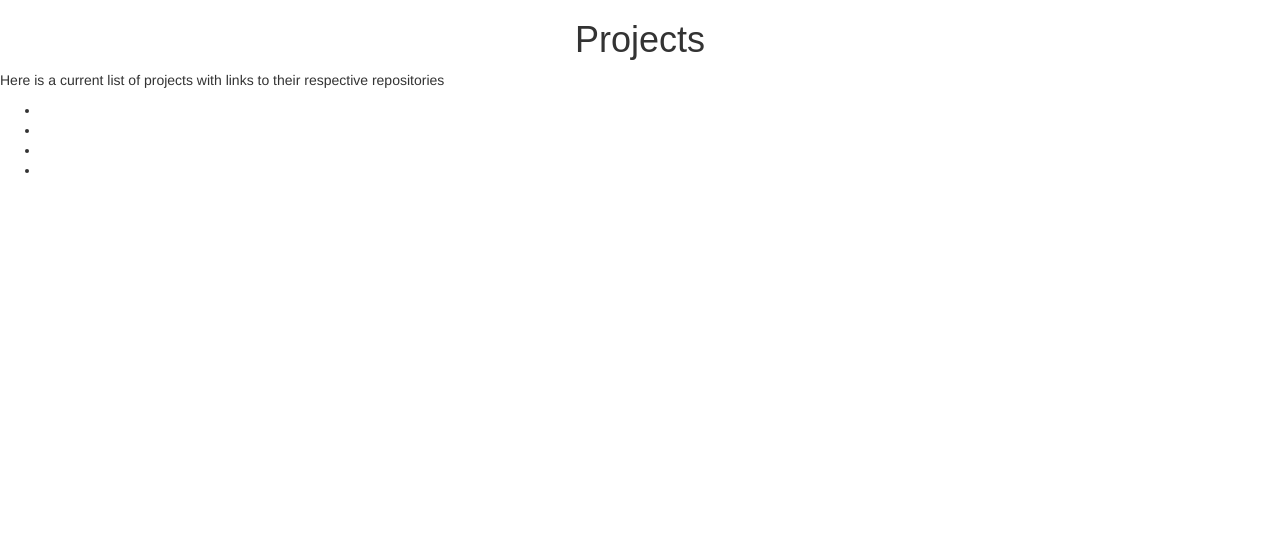
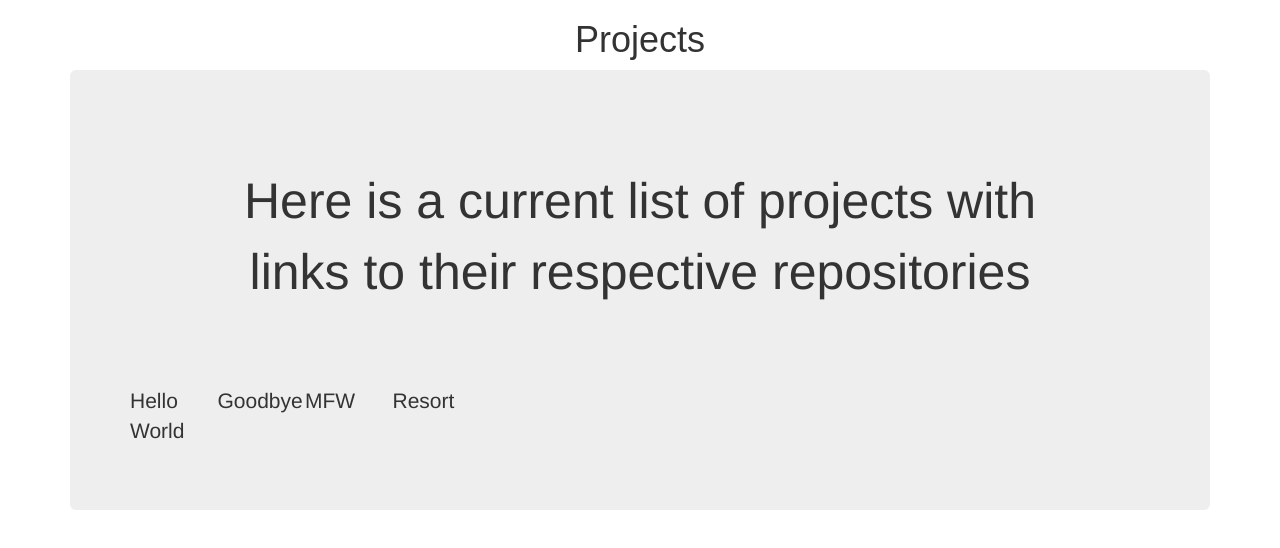
Before and after one commit to 3t8U/portfolio, a plain HTML site: page projects.html in a window 1280 px wide. Drawn offline with Linux system fonts and the light colour scheme.

Commit message:
add columns & rows to projects page

```diff
--- a/css/styles.css
+++ b/css/styles.css
@@ -7,3 +7,9 @@
  image-orientation: center;
 
 }
+
+#Infointro {
+  text-align: center;
+  font-size: 50px
+
+}
--- a/projects.html
+++ b/projects.html
@@ -11,14 +11,49 @@
     <h1 id="myheader">Projects</h1>
 
   <body>
-    <p>Here is a current list of projects with links to their respective repositories</p>
 
-    <ul>
-      <li></li>
-      <li></li>
-      <li></li>
-      <li></li>
-    </ul>
+    <div class="container">
+      <div class="jumbotron">
+        <div class="container">
+          <div class="jumbotron"
+          <h2 id="Infointro">Here is a current list of projects with links to their respective repositories</h2>
+          </div>
+        </div>
+
+<div class="row">
+  <div class="col-sm-1">
+    <p>Hello World</p>
+  </div>
+
+  <div class="col-sm-1">
+    <p>Goodbye</p>
+  </div>
+
+  <div class="col-sm-1">
+    <p>MFW</p>
+  </div>
+
+  <div class="col-sm-1">
+    <p>Resort</p>
+  </div>
+</div>
+
+
+<div class="row">
+  <div class="col-sm-1">
+
+  </div>
+
+</div>
+
+
+
+
+
+
+      </div>
+    </div>
+
 
   </body>
 </html>
```
